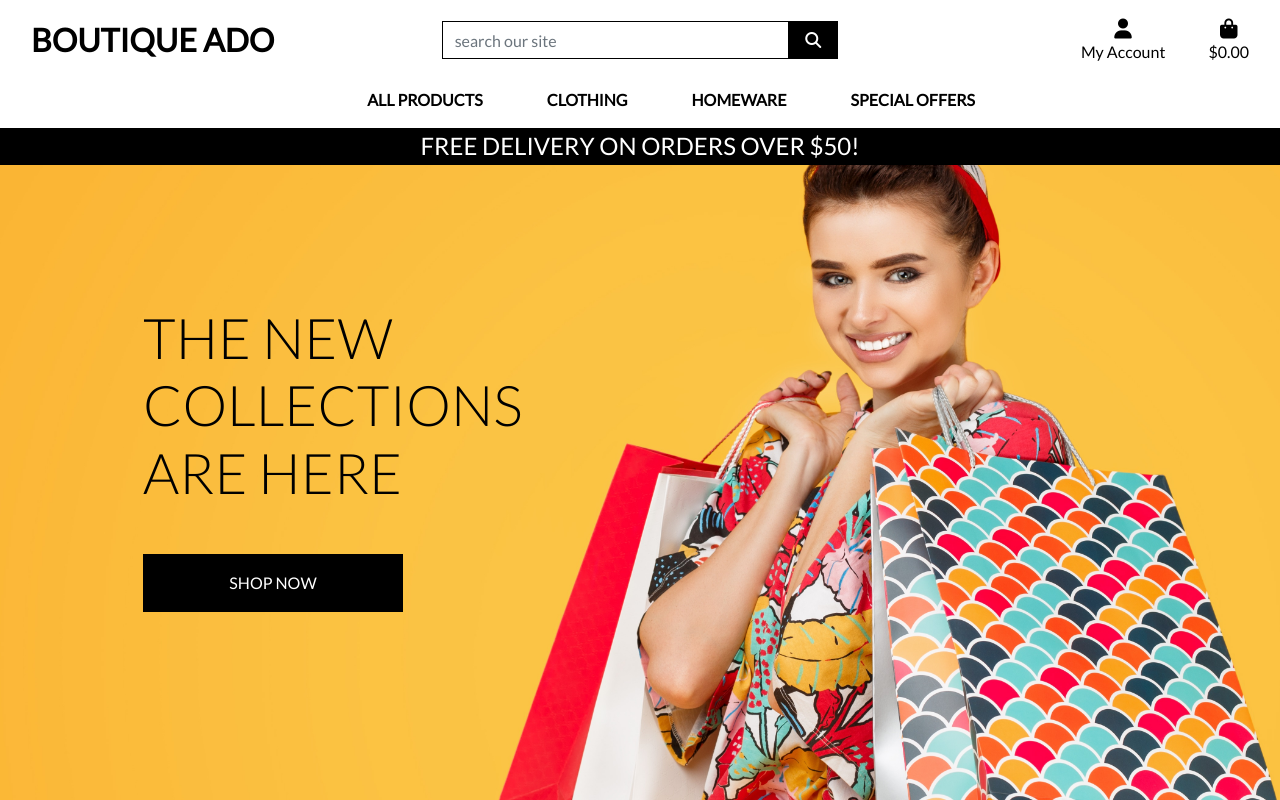
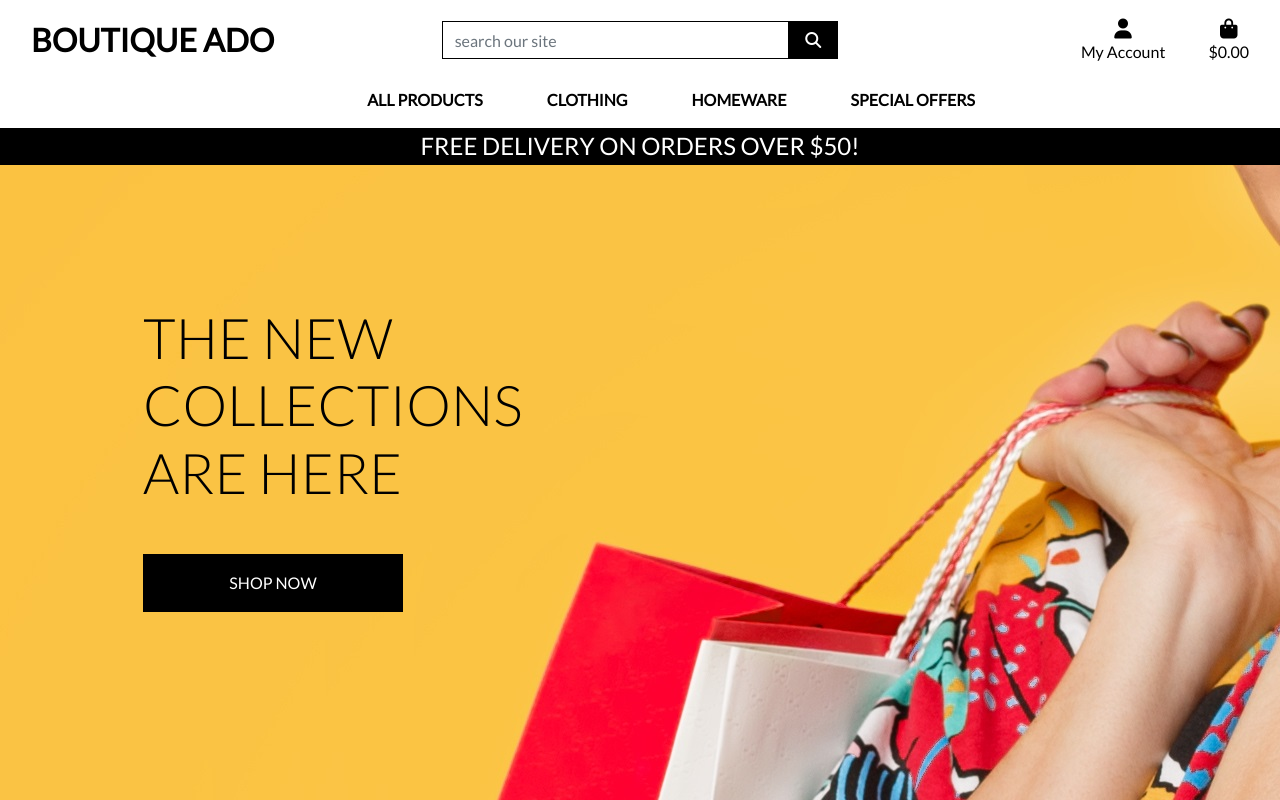
Before and after one commit to Yasi92/boutique_ado_v1, a Django app: page / in a window 1280 px wide. Run offline with Django 3.2, Linux system fonts and the light colour scheme; some libraries are stand-ins or nearby versions.

Commit message:
add homepage body bg

```diff
--- a/static/css/base.css
+++ b/static/css/base.css
@@ -3,7 +3,7 @@ html{
 }
 
 body{
-    background: url('/media/homepage_background_cropped.jpeg') no-repeat center center fixed;
+    /* background: url('/media/homepage_background_cropped.jpeg') no-repeat center center fixed; */
     background-size: cover;
     height: calc(100vh - 164px);
     color: #555;
--- a/templates/base.html
+++ b/templates/base.html
@@ -27,7 +27,8 @@
 
     {% block corejs %}
     <script src="https://kit.fontawesome.com/09f433170b.js" crossorigin="anonymous"></script>
-    <script src="https://code.jquery.com/jquery-3.6.0.min.js" integrity="sha256-/xUj+3OJU5yExlq6GSYGSHk7tPXikynS7ogEvDej/m4=" crossorigin="anonymous"></script>
+    <script src="https://code.jquery.com/jquery-3.6.0.min.js"
+        integrity="sha256-/xUj+3OJU5yExlq6GSYGSHk7tPXikynS7ogEvDej/m4=" crossorigin="anonymous"></script>
     <script src="https://cdn.jsdelivr.net/npm/popper.js@1.16.0/dist/umd/popper.min.js"
         integrity="sha384-Q6E9RHvbIyZFJoft+2mJbHaEWldlvI9IOYy5n3zV9zzTtmI3UksdQRVvoxMfooAo" crossorigin="anonymous">
     </script>
@@ -43,7 +44,7 @@
     <title>Boutique Ado{% block extra_title %}{% endblock %}</title>
 </head>
 
-<body>
+<body style="background: url('/media/homepage_background_cropped.jpeg') no-repeat center center fixed;">
     <header class="container-fluid fixed-top">
         <div id="topnav" class="row bg-white pt-lg-2 d-none d-lg-flex">
             <div class="col-12 col-lg-4 my-auto py-1 py-lg-0 text-center text-lg-left">
@@ -92,7 +93,8 @@
                         </div>
                     </li>
                     <li class="list-inline-item">
-                        <a href="{% url 'view_bag' %}" class="{% if grand_total %} text-info font-weight-bold{% else %}text-black{% endif %} nav-link">
+                        <a href="{% url 'view_bag' %}"
+                            class="{% if grand_total %} text-info font-weight-bold{% else %}text-black{% endif %} nav-link">
                             <div class="text-center">
                                 <div><i class="fas fa-shopping-bag fa-lg"></i></div>
                                 <p class="my-0">
@@ -111,7 +113,8 @@
         </div>
         <div class="row bg-white">
             <nav class="navbar navbar-expand-lg navbar-light w-100">
-                <button class="navbar-toggler" type="button" data-toggle="collapse" data-target="#main-nav" aria-controls="main-nav" aria-expanded="false" aria-label="Toggle navigation">
+                <button class="navbar-toggler" type="button" data-toggle="collapse" data-target="#main-nav"
+                    aria-controls="main-nav" aria-expanded="false" aria-label="Toggle navigation">
                     <span class="navbar-toggler-icon"></span>
                 </button>
                 {% include 'includes/mobile-top-header.html' %}
```
Lines whose indentation alone changed are shown as unchanged.
